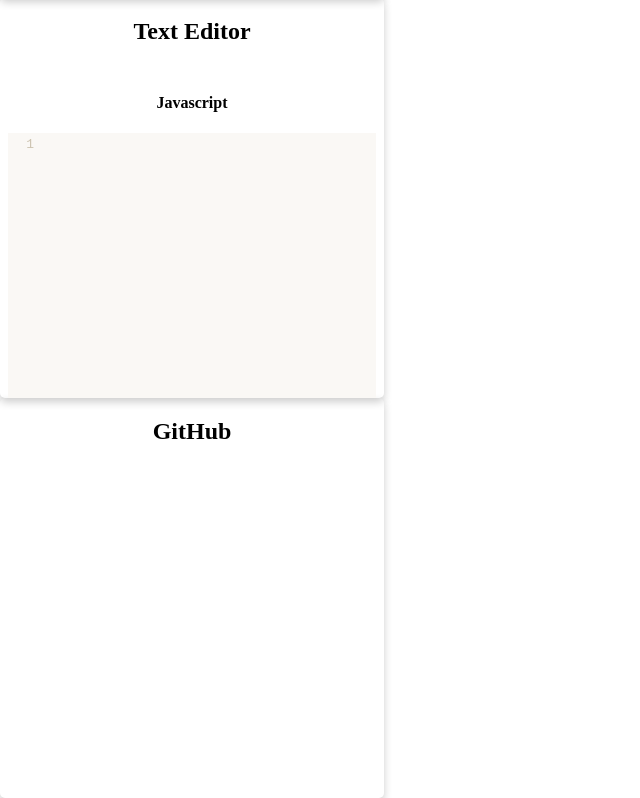
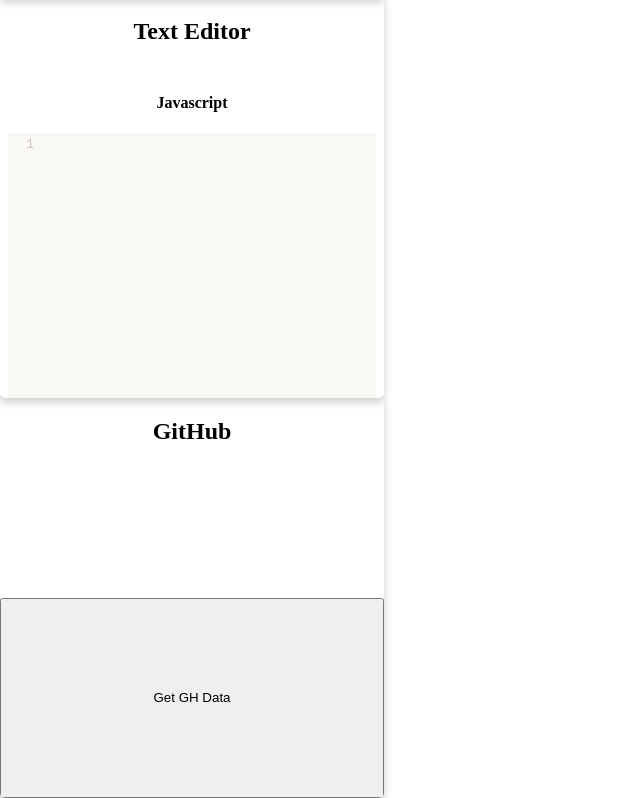
Before and after one commit to mgtz505/dev_dashboard, a React (Create React App) app: page / in a window 1280 px wide. Shown: the part 1749-2547 px from the top of the page, without its empty margins (0-640 px from the left). Built offline with nearby package versions, Linux system fonts and the light colour scheme; no server answers.

Commit message:
About to install Octokit dependency. API key safe in .env

```diff
--- a/src/components/GitHub.js
+++ b/src/components/GitHub.js
@@ -1,10 +1,25 @@
-import React from 'react';
+import React, { useState } from 'react';
 import axios from "axios";
 
+const URL = "https://api.github.com/users/mgtz505";
+
 const GitHub = () => {
+    const[ghData, setGhData] = useState()
+
+    const getGitHubData = () => {
+        axios.get(URL)
+        .then((response => {
+            console.log(response);
+            setGhData(response.data)
+        }))
+    }
+
+console.log(process.env.REACT_APP_GH_KEY)
+
     return (
         <div className="widgit">
             <h2>GitHub</h2>
+            <button onClick={() => getGitHubData()}>Get GH Data</button>
         </div>
     );
 };
```
